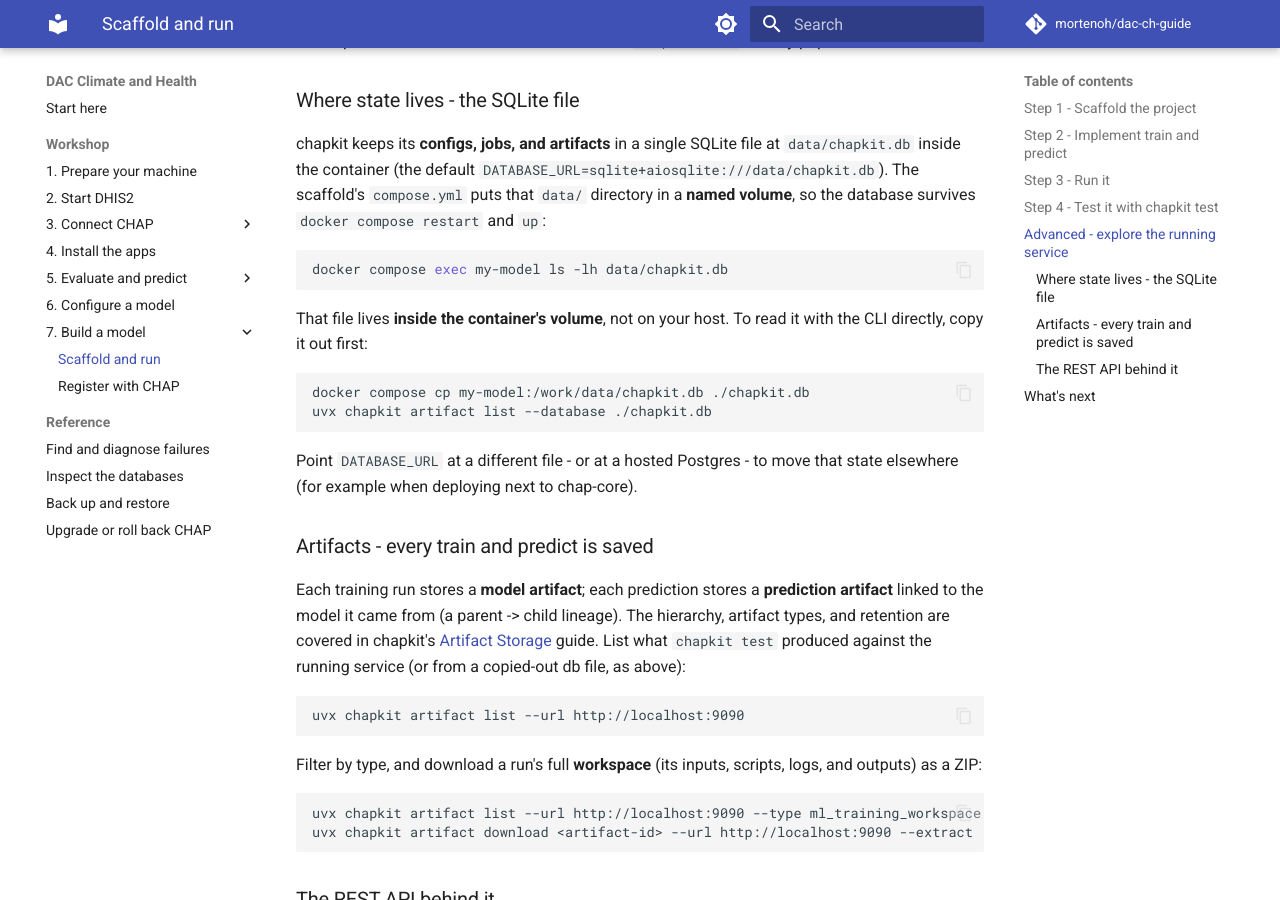
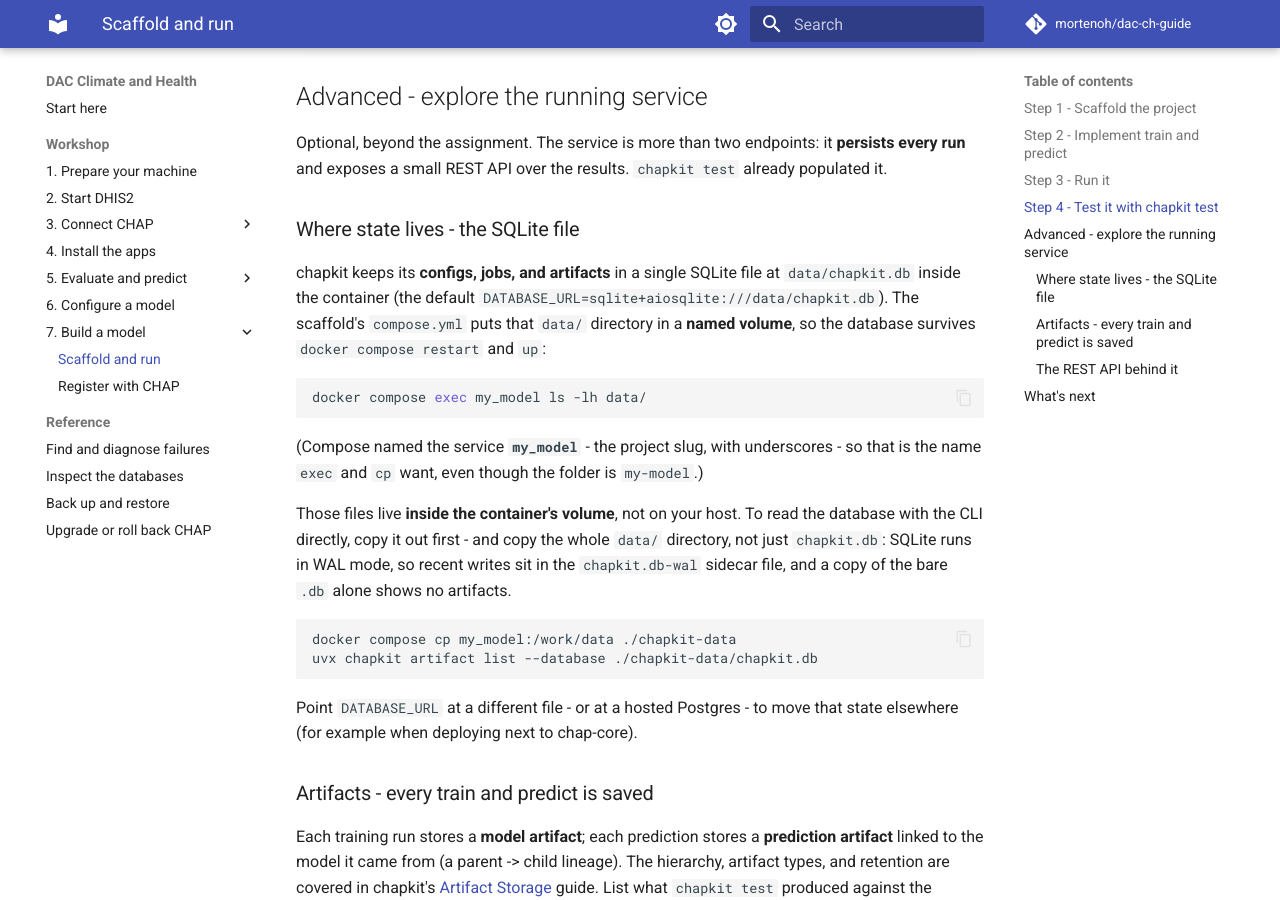
Before and after one commit to mortenoh/dac-ch-guide, an MkDocs documentation site: the page built from docs/modelling/chapkit-scaffold.md, in a window 1280 px wide and 900 px high, scrolled down 3294 px. Built offline with MkDocs 1.6.1 and Material for MkDocs 9.7.7, drawn with Linux system fonts in a browser that asks for light colours; comment, search, counter and statistics services are not loaded; some of the changed text lies outside the part shown.

Commit message:
docs: fix tested-command errors and document job status lifecycle
- chapkit-scaffold: compose service is my_model (project slug), not my-model
- chapkit-scaffold: copy the whole data/ dir when reading the SQLite state
  outside the container - WAL mode keeps recent writes in chapkit.db-wal
- chapkit-scaffold: note that 'chapkit test' only registers inside a project
- start-dhis2: match the renamed one-shot service names (dhis2-db-dump,
  dhis2-db-prep, dhis2-analytics) and note the repo's make wrappers
- with-curl: explain the PENDING -> STARTED -> SUCCESS job lifecycle and
  point FAILURE at the logs reference

````diff
--- a/docs/modelling/chapkit-scaffold.md
+++ b/docs/modelling/chapkit-scaffold.md
@@ -108,6 +108,11 @@ service, checking the endpoints and response shapes:
 uvx chapkit test --verbose
 ```
 
+!!! warning "`No such command 'test'`?"
+    The `test` subcommand only appears when you run `chapkit` from **inside a model
+    project** - if you see this error, `cd my-model` first. (`init` is the opposite: it
+    only shows up *outside* a project.)
+
 ```text
 Running 1 training job(s)...    [OK] Training ...: Job completed successfully
 Running 1 prediction job(s)...  [OK] Prediction ...: verified
@@ -151,15 +156,20 @@ scaffold's `compose.yml` puts that `data/` directory in a **named volume**, so t
 survives `docker compose restart` and `up`:
 
 ```bash
-docker compose exec my-model ls -lh data/chapkit.db
+docker compose exec my_model ls -lh data/
 ```
 
-That file lives **inside the container's volume**, not on your host. To read it with the CLI
-directly, copy it out first:
+(Compose named the service **`my_model`** - the project slug, with underscores - so that is
+the name `exec` and `cp` want, even though the folder is `my-model`.)
+
+Those files live **inside the container's volume**, not on your host. To read the database
+with the CLI directly, copy it out first - and copy the whole `data/` directory, not just
+`chapkit.db`: SQLite runs in WAL mode, so recent writes sit in the `chapkit.db-wal` sidecar
+file, and a copy of the bare `.db` alone shows no artifacts.
 
 ```bash
-docker compose cp my-model:/work/data/chapkit.db ./chapkit.db
-uvx chapkit artifact list --database ./chapkit.db
+docker compose cp my_model:/work/data ./chapkit-data
+uvx chapkit artifact list --database ./chapkit-data/chapkit.db
 ```
 
 Point `DATABASE_URL` at a different file - or at a hosted Postgres - to move that state
````
Also changed, not shown: docs/getting-started/start-dhis2.md (+8 -2 lines), docs/modelling/with-curl.md (+4 -1 lines).
